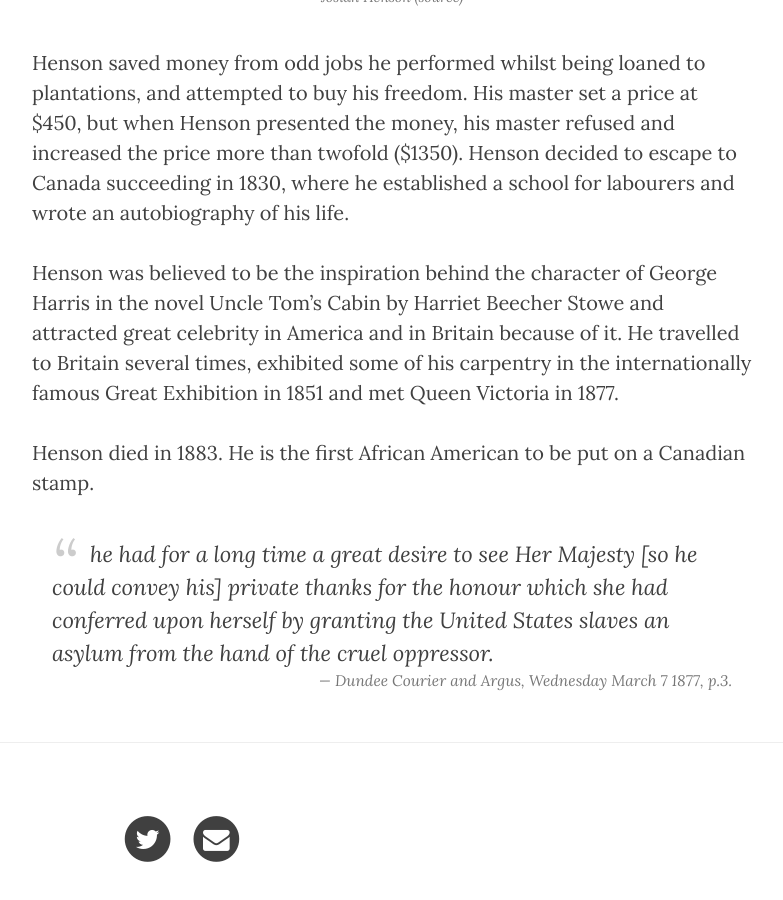
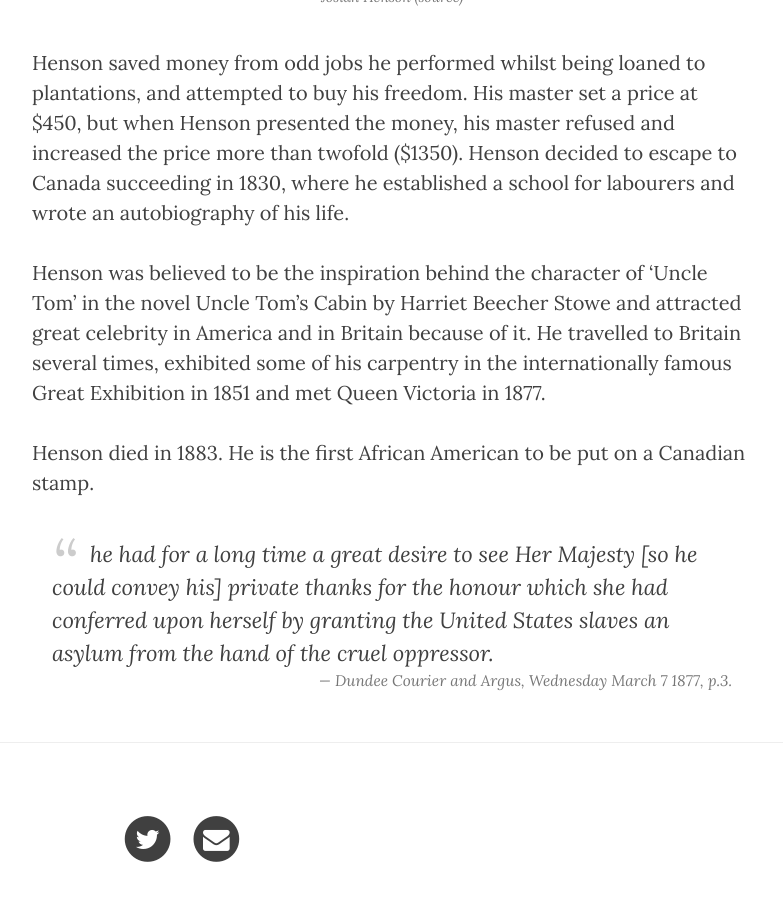
Before and after one commit to FDUK/fduk.github.io, a Jekyll site: the page built from abolitionists/JosiahHenson.md, in a window 1280 px wide and 900 px high, scrolled down 1244 px. Shown: the whole window, without its empty margins (458-1241 px from the left). Built offline with Jekyll 4.4.1, drawn with Linux system fonts in a browser that asks for light colours; nearby versions of some CDN libraries.

Commit message:
Update JosiahHenson.md

```diff
--- a/abolitionists/JosiahHenson.md
+++ b/abolitionists/JosiahHenson.md
@@ -18,7 +18,7 @@ Josiah Henson (1789-1883) was born enslaved in Maryland. He was often severely p
 
 Henson saved money from odd jobs he performed whilst being loaned to plantations, and attempted to buy his freedom. His master set a price at $450, but when Henson presented the money, his master refused and increased the price more than twofold ($1350). Henson decided to escape to Canada succeeding in 1830, where he established a school for labourers and wrote an autobiography of his life.
 
-Henson was believed to be the inspiration behind the character of George Harris in the novel Uncle Tom’s Cabin by Harriet Beecher Stowe and attracted great celebrity in America and in Britain because of it. He travelled to Britain several times, exhibited some of his carpentry in the internationally famous Great Exhibition in 1851 and met Queen Victoria in 1877.
+Henson was believed to be the inspiration behind the character of 'Uncle Tom' in the novel Uncle Tom’s Cabin by Harriet Beecher Stowe and attracted great celebrity in America and in Britain because of it. He travelled to Britain several times, exhibited some of his carpentry in the internationally famous Great Exhibition in 1851 and met Queen Victoria in 1877.
 
 Henson died in 1883. He is the first African American to be put on a Canadian stamp.
 
```
